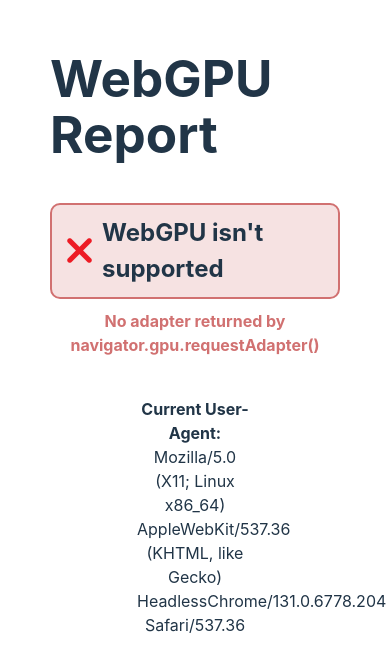
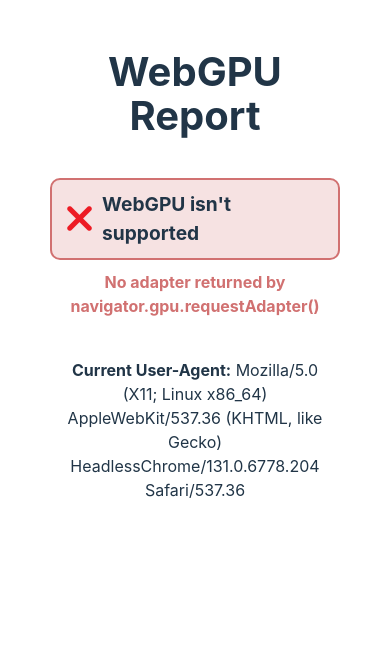
Before and after one commit to evanmartiin/webgpu-report, a Vue app: page / in a window 390 px wide. Shown: the top 672 px of the page. Built offline with nearby package versions, Linux system fonts and the light colour scheme.

Commit message:
feat: mobile

```diff
--- a/src/App.vue
+++ b/src/App.vue
@@ -93,6 +93,7 @@
 h1 {
   font-size: 3.2em;
   line-height: 1.1;
+  text-align: center;
 }
 #user-agent {
   width: 40%;
@@ -108,4 +109,19 @@
   text-align: center;
   margin-top: 10px;
 }
+h2 {
+  font-size: 1.5em;
+}
+
+@media only screen and (max-width: 600px) {
+  h1 {
+    font-size: 2.5em;
+  }
+  h2 {
+    font-size: 1.2em;
+  }
+  #user-agent {
+    width: 90%;
+  }
+}
 </style>
```
